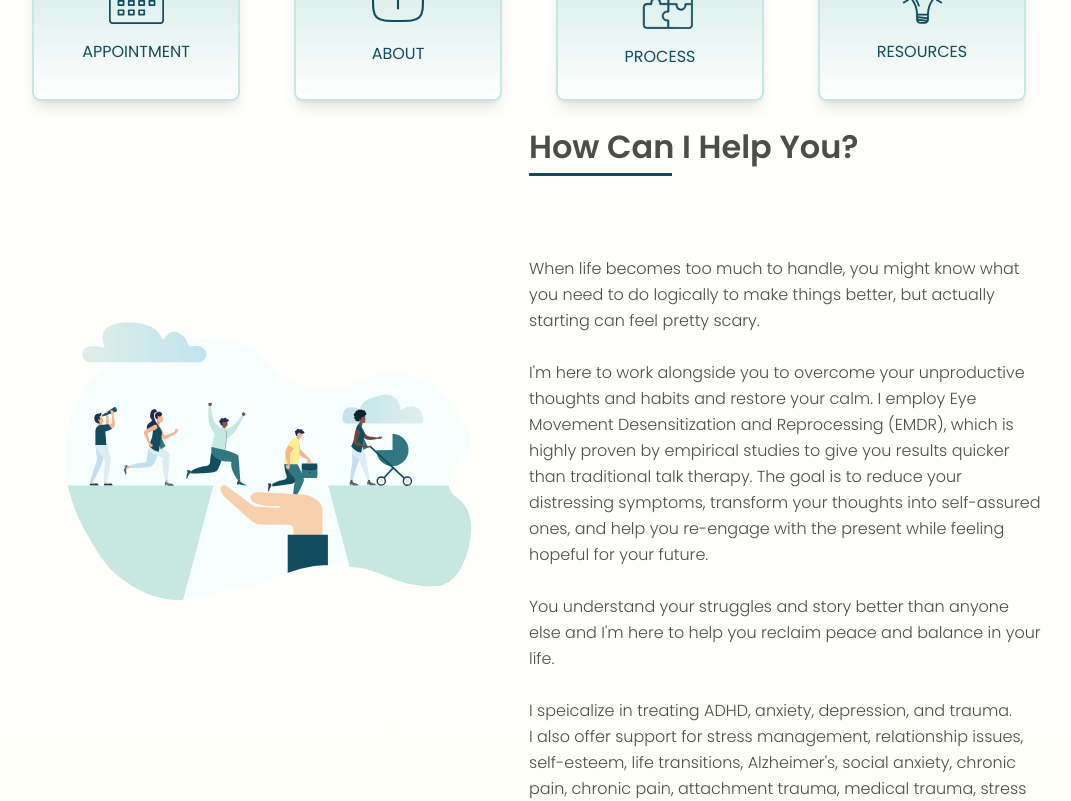
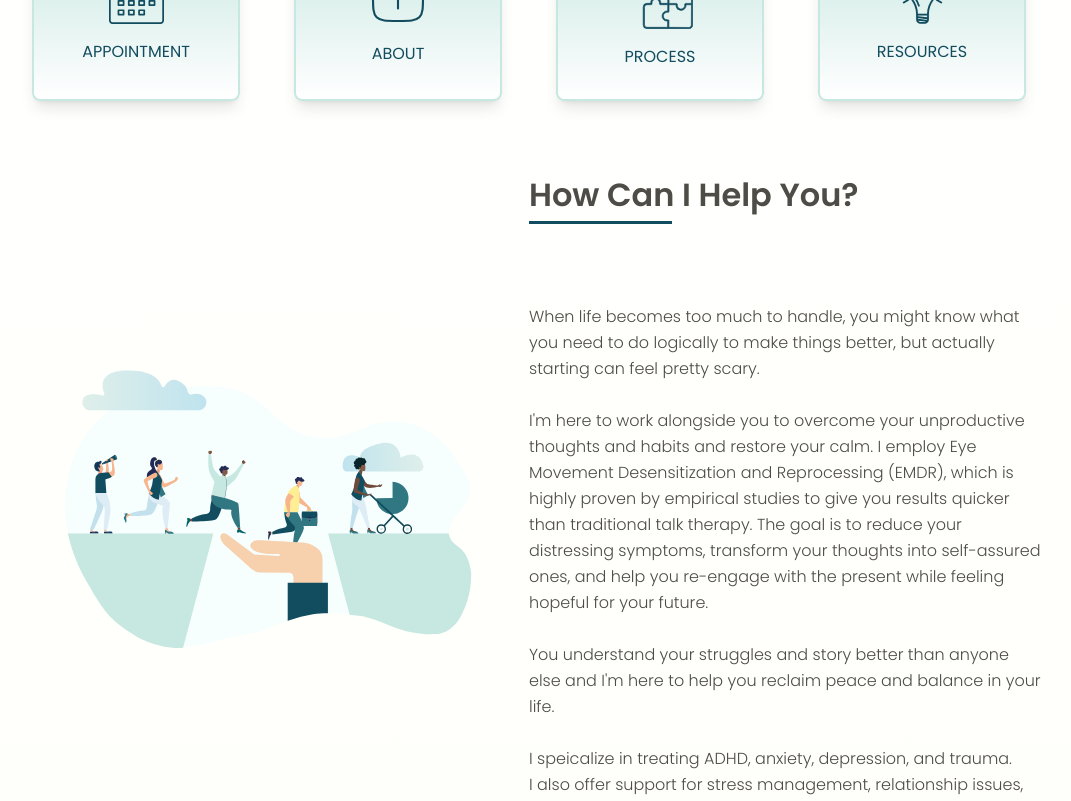
Before and after one commit to eliram9/BigBrain, a React (Create React App) app: page / in a window 1280 px wide. Shown: the part 1140-1941 px from the top of the page, without its empty margins (111-1182 px from the left). Built offline with nearby package versions, Linux system fonts and the light colour scheme; what tailwindcss-filters would draw is missing.

Commit message:
style change

```diff
--- a/src/components/ui-elements/HelpYou.jsx
+++ b/src/components/ui-elements/HelpYou.jsx
@@ -6,7 +6,7 @@ import SectionSubtitle from './SectionSubtitle';
 const HelpYou = () => {
     return (
         <>
-            <section className='poppins sm:mb-16 '>
+            <section className='poppins sm:mb-16 sm:mt-0 xl:mt-16 2xl:mt-12'>
                 <div className='flex flex-row items-center
                                 sm:flex-col'
                 >
--- a/src/components/ui-elements/SectionSubtitle.jsx
+++ b/src/components/ui-elements/SectionSubtitle.jsx
@@ -26,7 +26,7 @@ const SectionSubtitle = ({ subtitle, className }) => {
 
     return (
         <div className={`flex flex-col ${className}`}>
-            <h2 className="text-3xl font-semibold text-black relative dark:text-white sm:text-2xl">
+            <h2 className="text-3xl font-semibold text-black relative dark:text-white sm:text-xl">
                 {subtitle}
             </h2>
             <div
```
